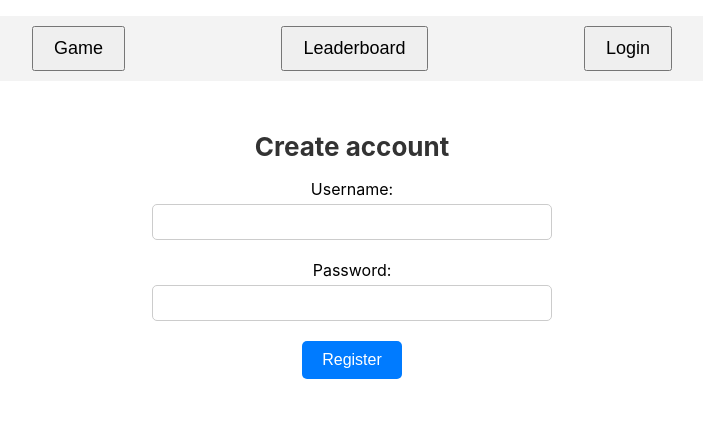
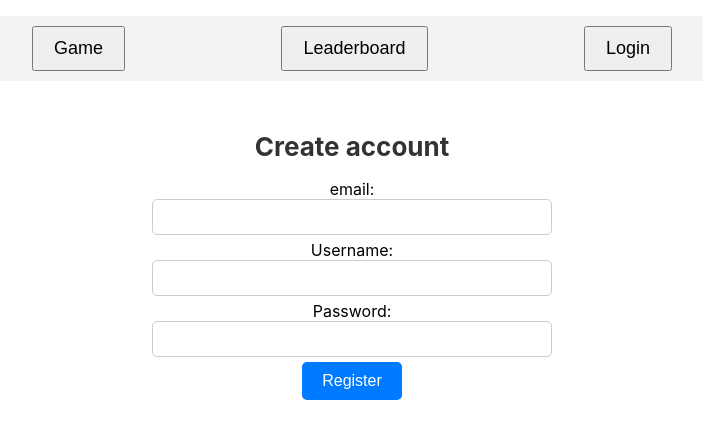
Before and after one commit to nuttie1/Web-sovelluskehitys-2, a React (Create React App) app: page /Register in a window 1280 px wide. Shown: the top 438 px of the page, without its empty margins (288-991 px from the left). Built offline with nearby package versions, Linux system fonts and the light colour scheme.

Commit message:
Working register, but no visual change

```diff
--- a/src/App.tsx
+++ b/src/App.tsx
@@ -73,7 +73,7 @@ function App() {
           <Route path="/Profile" element={<Profile name={userProfile.name} email={userProfile.email} />} />
           <Route path="/Leaderboard" element={<Leaderboard scores={userScores} />} />
           <Route path="/Login" element={<Login onLogin={handleLogin} />} />
-          <Route path="/Register" element={<Register />} />
+          <Route path="/Register" element={<Register onLogin={handleLogin}/>} />
         </Routes>
       </ApolloProvider>
       </div>
--- a/src/api/resolvers/userResolver.ts
+++ b/src/api/resolvers/userResolver.ts
@@ -21,6 +21,7 @@ export default {
     },
     Mutation: {
         register: async (_parent: undefined, args: {user: RegisterInput}) => {
+            console.log(args.user);
             return await fetchData<UserResponse> (
                 `${process.env.AUTH_URL}/users`,
                 {
--- a/src/api/schemas/user.graphql
+++ b/src/api/schemas/user.graphql
@@ -38,8 +38,8 @@ type Query {
 }
 
 type Mutation {
-    register( User : RegisterInput! ): UserResponse
+    register( user : RegisterInput! ): UserResponse
     login( loginInput : LoginInput! ): LoginResponse
-    updateUser( User: UpdateUserInput! ): User
+    updateUser( user: UpdateUserInput! ): User
     deleteUser: UserResponse
 }
--- a/src/components/Login.tsx
+++ b/src/components/Login.tsx
@@ -21,7 +21,6 @@ const Login: React.FC<{onLogin: () => void;}> = ({onLogin}) => {
 
   const [login, { data, loading, error }] = useMutation(LOGIN_MUTATION);
 
-
   const handleSubmit = async (event: React.FormEvent) => {
     console.log('Logging in...');
     event.preventDefault();
@@ -36,9 +35,6 @@ const Login: React.FC<{onLogin: () => void;}> = ({onLogin}) => {
     } catch (error) {
       console.error('Error logging in:', error);
     }
-
-
-
     console.log(`Logging in with username: ${username} and password: ${password}`);
   };
 
--- a/src/components/Register.tsx
+++ b/src/components/Register.tsx
@@ -1,48 +1,73 @@
+import {useMutation, gql} from '@apollo/client';
 import React, { useState } from 'react';
 
 import '../styles/Register.css';
 
-const RegisterPage: React.FC = () => {
+const REGISTER_MUAATION = gql`
+  mutation Register($email: String!, $username: String!, $password: String!) {
+    register(user: {email: $email, user_name: $username, password: $password}) {
+      user {
+        id
+        user_name
+      }
+    }
+  }
+`;
+
+const RegisterPage: React.FC<{onLogin: () => void;}> = ({onLogin}) => {
+  const [email, setEmail] = useState('');
   const [username, setUsername] = useState('');
   const [password, setPassword] = useState('');
 
-    const handleUsernameChange = (event: React.ChangeEvent<HTMLInputElement>) => {
-        setUsername(event.target.value);
-    };
+  const [register, { data, loading, error }] = useMutation(REGISTER_MUAATION);
 
-    const handlePasswordChange = (event: React.ChangeEvent<HTMLInputElement>) => {
-        setPassword(event.target.value);
-    };
+  const handleSubmit = async (event: React.FormEvent<HTMLFormElement>) => {
+    event.preventDefault();
+    try {
+      const { data } = await register({variables: { email, username, password } });
 
-    const handleSubmit = (event: React.FormEvent<HTMLFormElement>) => {
-        event.preventDefault();
-        // TODO: Implement registration logic here
+      if (data) {
+        console.log('Registered:', data);
+        onLogin();
+      }
+    } catch (error) {
+      console.error('Error registering:', error);
+    }
   };
 
   return (
     <div className="register-form-container">
       <h1 className="register-title">Create account</h1>
         <form onSubmit={handleSubmit} className="register-form">
-            <div className="register-form-group">
-              <label htmlFor="username" className="register-label">Username:</label>
+          <label className="register-label">
+            email:
+            <input
+              type="email"
+              value={email}
+              onChange={(e) => setEmail(e.target.value)}
+              className="register-input"
+            />
+          </label>
+          <label className="register-label">
+            Username:
             <input
               type="text"
               id="username"
               value={username}
-                onChange={handleUsernameChange}
+              onChange={(e) => setUsername(e.target.value)}
               className="register-input"
             />
-            </div>
-            <div className="register-form-group">
-              <label htmlFor="password" className="register-label">Password:</label>
+          </label>
+          <label className="register-label">
+            Password:
             <input
               type="password"
               id="password"
               value={password}
-                onChange={handlePasswordChange}
+              onChange={(e) => setPassword(e.target.value)}
               className="register-input"
             />
-            </div>
+          </label>
             <button type="submit" className="register-button">Register</button>
           </form>
     </div>
```
Lines whose indentation alone changed are shown as unchanged.
